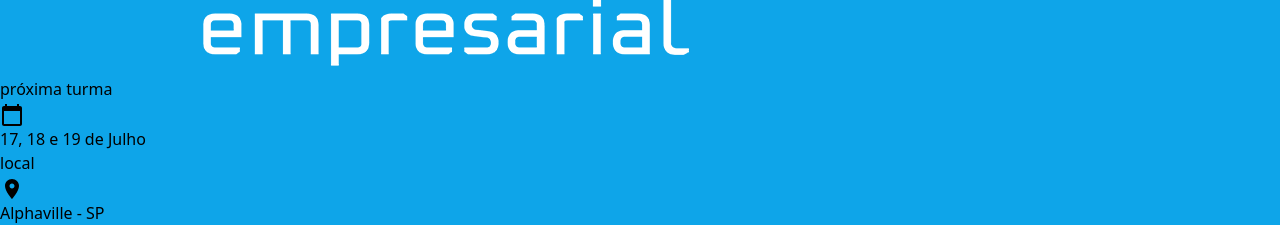
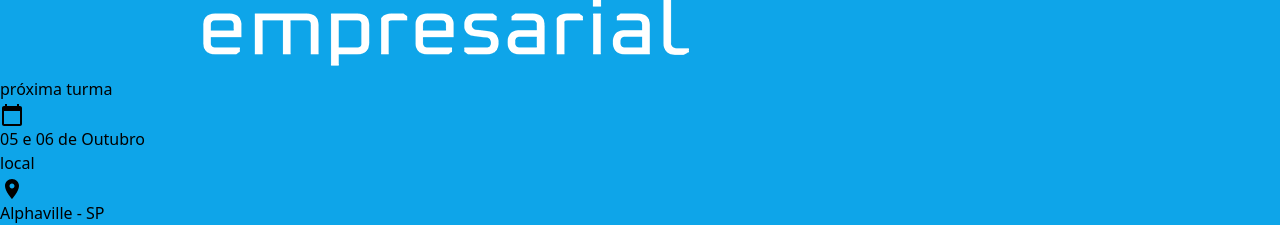
Before and after one commit to bmouseProductions/LP-Carla-Sarni, a React (Vite) app: page / in a window 1280 px wide. Shown: the part 4360-4585 px from the top of the page. Built offline with nearby package versions, Linux system fonts and the light colour scheme.

Commit message:
alteração data

```diff
--- a/src/sections/SectionPrice/Index.tsx
+++ b/src/sections/SectionPrice/Index.tsx
@@ -37,7 +37,7 @@ export default function SectionPrice(){
                 <span className='text-[12px] uppercase font-bold'>próxima turma</span>
                 <div className='w-[250px] p-3 flex items-center gap-5 rounded text-black bg-[#d6e3f2] shadow-lg'>
                     <CalendarTodayIcon className='!text-[50px] ' />
-                    <p>17, 18 e 19 de Julho</p>
+                    <p>05 e 06 de Outubro</p>
                 </div>
                 <span className='text-[12px] uppercase font-bold'>local</span>
                 <div className='w-[250px] p-3 flex items-center gap-5 rounded text-black bg-[#d6e3f2] shadow-lg'>
```
